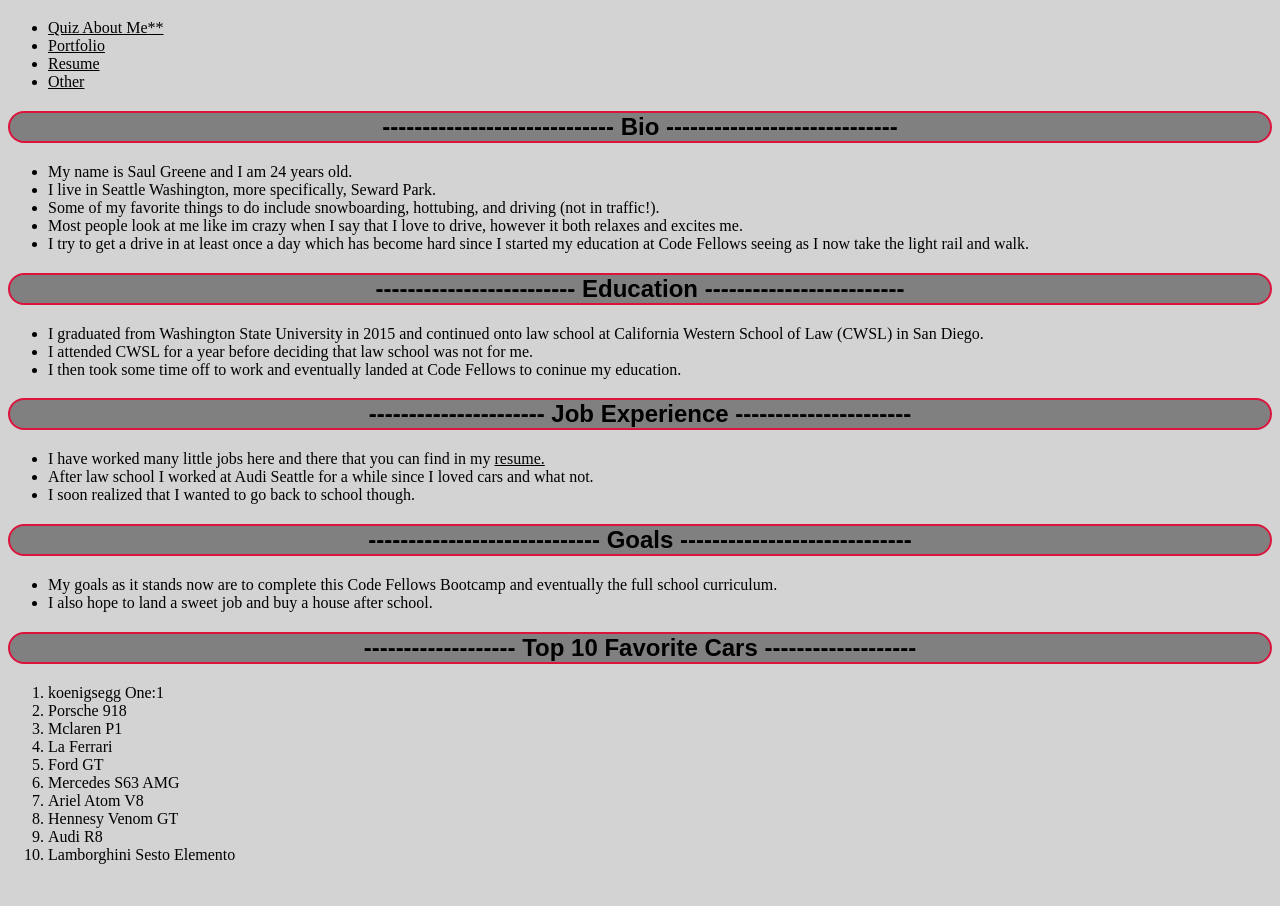
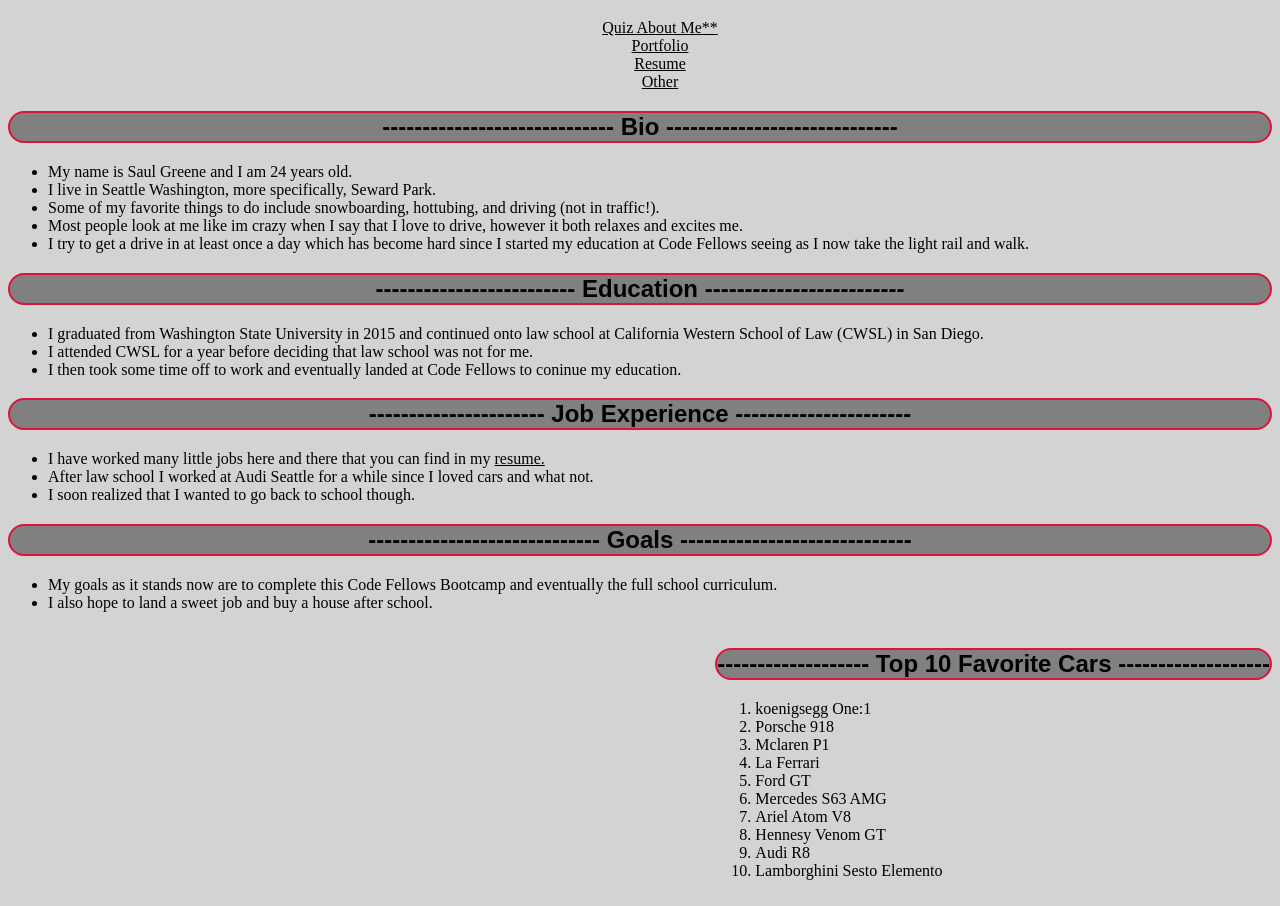
Before and after one commit to Saulgreene/About-Me, a plain HTML site: page index.html in a window 1280 px wide. Shown: the part 65-971 px from the top of the page. Before the commit the page ends 945 px from the top, so only its background shows below. Drawn offline with Linux system fonts and the light colour scheme.

Commit message:
committing before initial deployment. added css to quiz page and cleaned up code a little

```diff
--- a/app.js
+++ b/app.js
@@ -34,7 +34,6 @@ if (confirmQuiz){
       }
     }
   }
-
   //calling the function
   questionsOneThroughFive();
 //Question 6 (4 tries and responses)------------------------------------------
--- a/index.html
+++ b/index.html
@@ -6,7 +6,6 @@
     <title>About Me</title>
     <link rel="stylesheet" href="style.css">
     <h1>Saul Greene</h1>
-  </head>
   <nav class= "navBar">
     <ul id="nav">
       <li id="quiz"><a href="quiz.html">Quiz About Me**</a></li>
@@ -15,6 +14,7 @@
       <li><a href="URL I NEED TO ADD">Other</a></li>
     </ul>
   </nav>
+  </head>
   <body>
     <div class="Bio">
       <h2>----------------------------- Bio -----------------------------</h2>
@@ -49,7 +49,7 @@
         <li>I also hope to land a sweet job and buy a house after school.</li>
       </ul>
     </div>
-    <div class="Top Ten">
+    <div class="TopTen">
       <h2>------------------- Top 10 Favorite Cars -------------------</h2>
       <ol>
         <li>koenigsegg One:1</li>
--- a/style.css
+++ b/style.css
@@ -1,3 +1,13 @@
+nav li {
+    list-style-type: none;
+    margin: 0;
+    padding: 0;
+    text-align: center;
+}
+.TopTen{
+  float: right;
+  margin: 0 0 10px 10px;
+}
 *{
   background-color: lightgrey;
 }
@@ -12,8 +22,9 @@ a{
 
 h1{
   font-family: sans-serif;
-  text-align: center;
+  text-align: center;;
   background-color: gray;
+  border: 2px solid crimson;
   border: 2px solid crimson;
   border-radius: 100px;
 }
```
Also changed, not shown: quiz.html (+1 -0 lines), pictures/image1index.jpg (added), 1 other file.
